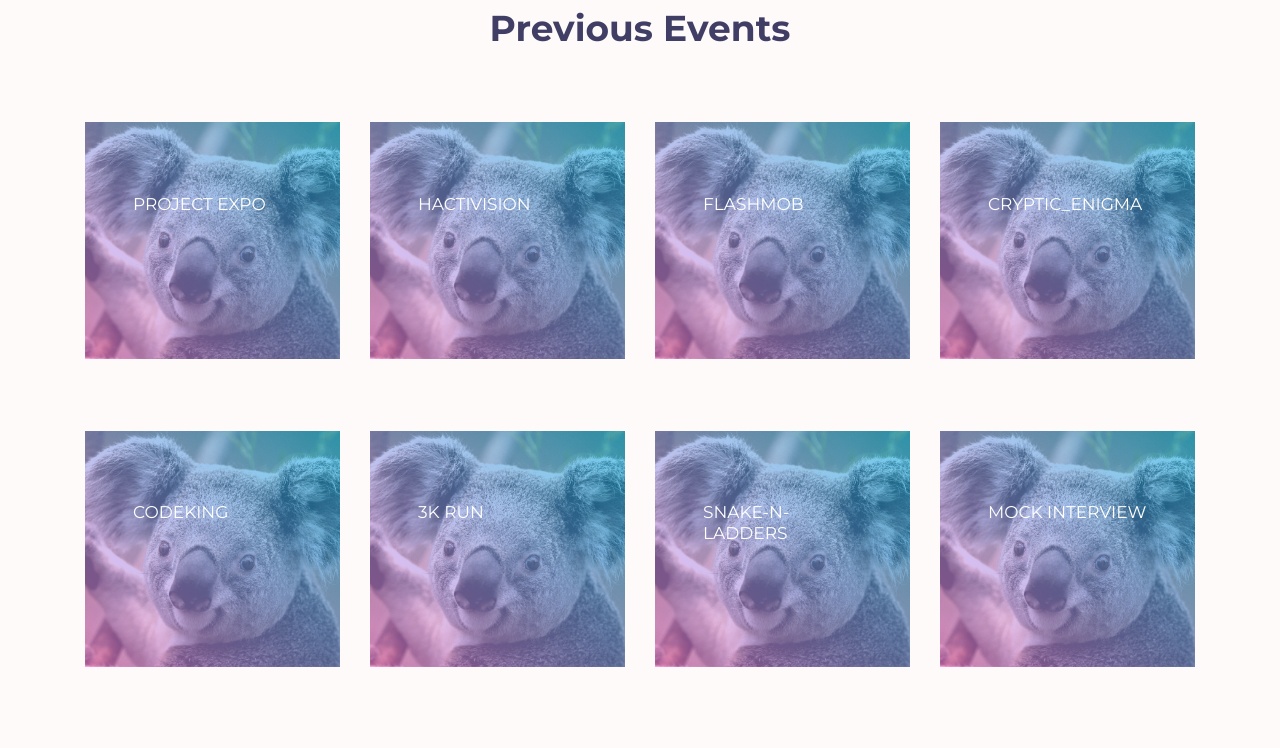
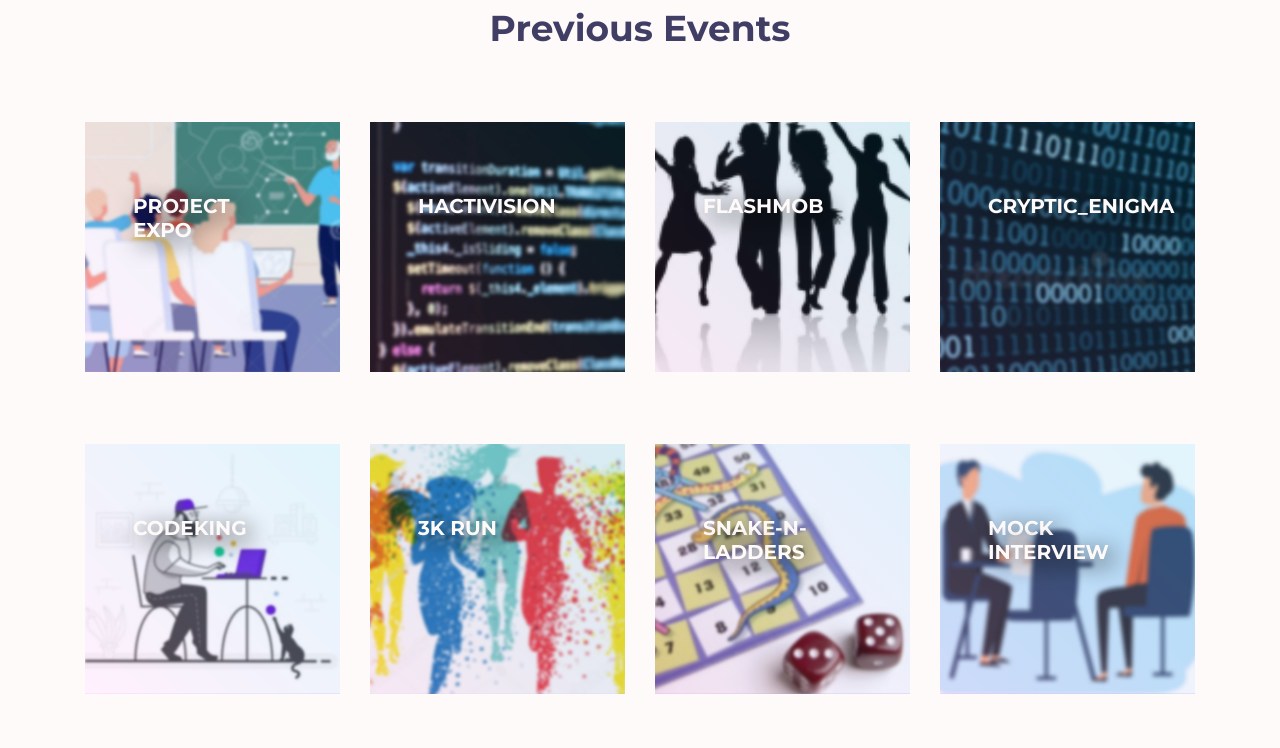
Before and after one commit to saimaheshtaduri/Quest-22, a plain HTML site: page index.html in a window 1280 px wide. Shown: the part 1520-2268 px from the top of the page. Drawn offline with nearby package versions, Linux system fonts and the light colour scheme; grey boxes are pictures that could not be loaded.

Commit message:
events updated

```diff
--- a/index.html
+++ b/index.html
@@ -34,6 +34,16 @@
     <style>
       @import url('https://fonts.googleapis.com/css2?family=Secular+One&display=swap');
       @import url("https://fonts.googleapis.com/css2?family=Anton&family=Montserrat:wght@500&family=Nunito+Sans:wght@300&family=Nunito:wght@300&family=Righteous&display=swap");
+
+      .overlay h2{
+        font-size: 20px;
+        font-weight: 700;
+        color: snow;
+        font-family: 'Montserrat';
+        text-shadow: 6px 6px 25px black;
+      }
+
+
       @media only screen and (max-width: 700px) {
         h2,
         .section-header h3 {
@@ -287,10 +297,12 @@
             <div class="col-lg-3 col-md-3 col-sm-6 mb-4 mt-5 eventss">
               <div class="hovereffect">
                 <img
-                  style="opacity: 0.4"
+                  style="opacity: 0.88; object-fit: cover;"
                   class="img-responsive"
-                  src="Koala.jpg"
+                  src="./img/expo.jpg"
                   alt=""
+                  height="250px"
+                  width="250px"
                 />
 
                 <div class="overlay">
@@ -302,10 +314,12 @@
             <div class="col-lg-3 col-md-3 col-sm-6 mb-4 mt-5 eventss">
               <div class="hovereffect1">
                 <img
-                  style="opacity: 0.4"
+                  style="opacity: 0.88; object-fit: cover;"
                   class="img-responsive"
-                  src="Koala.jpg"
+                  src="./img/hacktivision.jpg"
                   alt=""
+                  height="250px"
+                  width="250px"
                 />
 
                 <div class="overlay">
@@ -317,10 +331,12 @@
             <div class="col-lg-3 col-md-3 col-sm-6 mb-4 mt-5 eventss">
               <div class="hovereffect2">
                 <img
-                  style="opacity: 0.4"
+                  style="opacity: 0.88; object-fit: cover;"
                   class="img-responsive"
-                  src="Koala.jpg"
+                  src="./img/flashmob.png"
                   alt=""
+                  height="250px"
+                  width="250px"
                 />
 
                 <div class="overlay">
@@ -332,10 +348,12 @@
             <div class="col-lg-3 col-md-3 col-sm-6 mb-4 mt-5 eventss">
               <div class="hovereffect3">
                 <img
-                  style="opacity: 0.4"
+                  style="opacity: 0.88; object-fit: cover;"
                   class="img-responsive"
-                  src="Koala.jpg"
+                  src="./img/cryptic.jpg"
                   alt=""
+                  height="250px"
+                  width="250px"
                 />
 
                 <div class="overlay">
@@ -347,10 +365,12 @@
             <div class="col-lg-3 col-md-3 col-sm-6 mb-4 mt-5 eventss">
               <div class="hovereffect3">
                 <img
-                  style="opacity: 0.4"
+                  style="opacity: 0.88; object-fit: cover;"
                   class="img-responsive"
-                  src="Koala.jpg"
+                  src="./img/codeking.jpg"
                   alt=""
+                  height="250px"
+                  width="250px"
                 />
 
                 <div class="overlay">
@@ -362,10 +382,12 @@
             <div class="col-lg-3 col-md-3 col-sm-6 mb-4 mt-5 eventss">
               <div class="hovereffect3">
                 <img
-                  style="opacity: 0.4"
+                  style="opacity: 0.88; object-fit: cover;"
                   class="img-responsive"
-                  src="Koala.jpg"
+                  src="./img/3krun.jpg"
                   alt=""
+                  height="250px"
+                  width="250px"
                 />
 
                 <div class="overlay">
@@ -377,10 +399,12 @@
             <div class="col-lg-3 col-md-3 col-sm-6 mb-4 mt-5 eventss">
               <div class="hovereffect3">
                 <img
-                  style="opacity: 0.4"
+                  style="opacity: 0.88; object-fit: cover;"
                   class="img-responsive"
-                  src="Koala.jpg"
+                  src="./img/snakes.jpg"
                   alt=""
+                  height="250px"
+                  width="250px"
                 />
 
                 <div class="overlay">
@@ -389,16 +413,18 @@
                 </div>
               </div>
             </div>
-            <div class="col-lg-3 col-md-3 col-sm-6 mb-4 mt-5 eventss">
+            <div  class="col-lg-3 col-md-3 col-sm-6 mb-4 mt-5 eventss">
               <div class="hovereffect3">
                 <img
-                  style="opacity: 0.4"
+                  style="opacity: 0.88; object-fit: cover;"
                   class="img-responsive"
-                  src="Koala.jpg"
+                  src="./img/interview.jpg"
                   alt=""
+                  height="250px"
+                  width="250px"
                 />
 
-                <div class="overlay">
+                <div style="background-color: transparent;" class="overlay">
                   <h2>Mock interview</h2>
                   <p></p>
                 </div>
```
Also changed, not shown: img/3krun.jpg (added), img/codeking.jpg (added), img/codeking.webp (added), img/cryptic.jpg (added), img/expo.jpg (added), img/flashmob.jpg, img/flashmob.png (added), img/hacktivision.jpg (added), img/hacktivision.webp (added), img/interview.jpg (added), img/interview.png (added), img/snakes.jpg (added).
